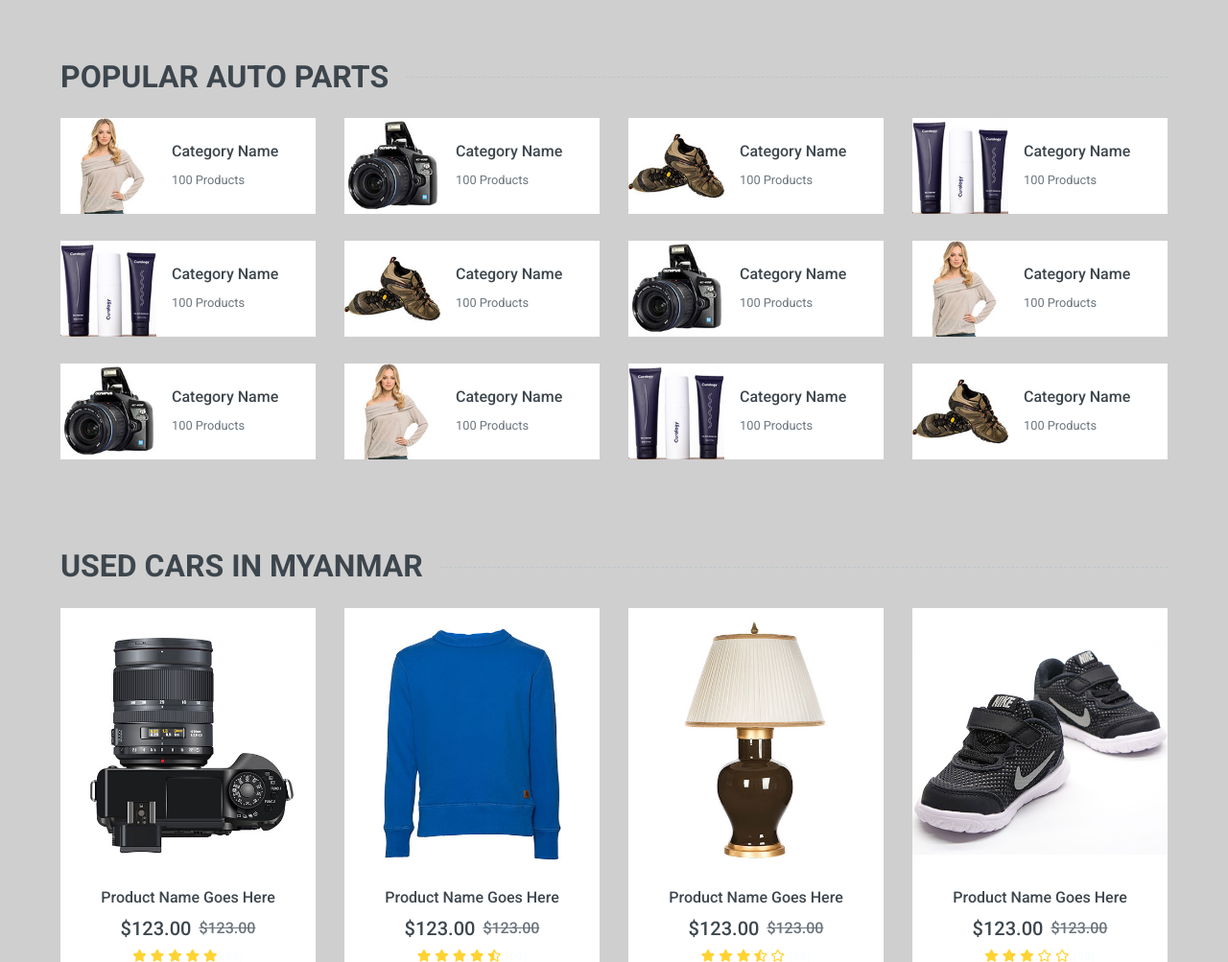
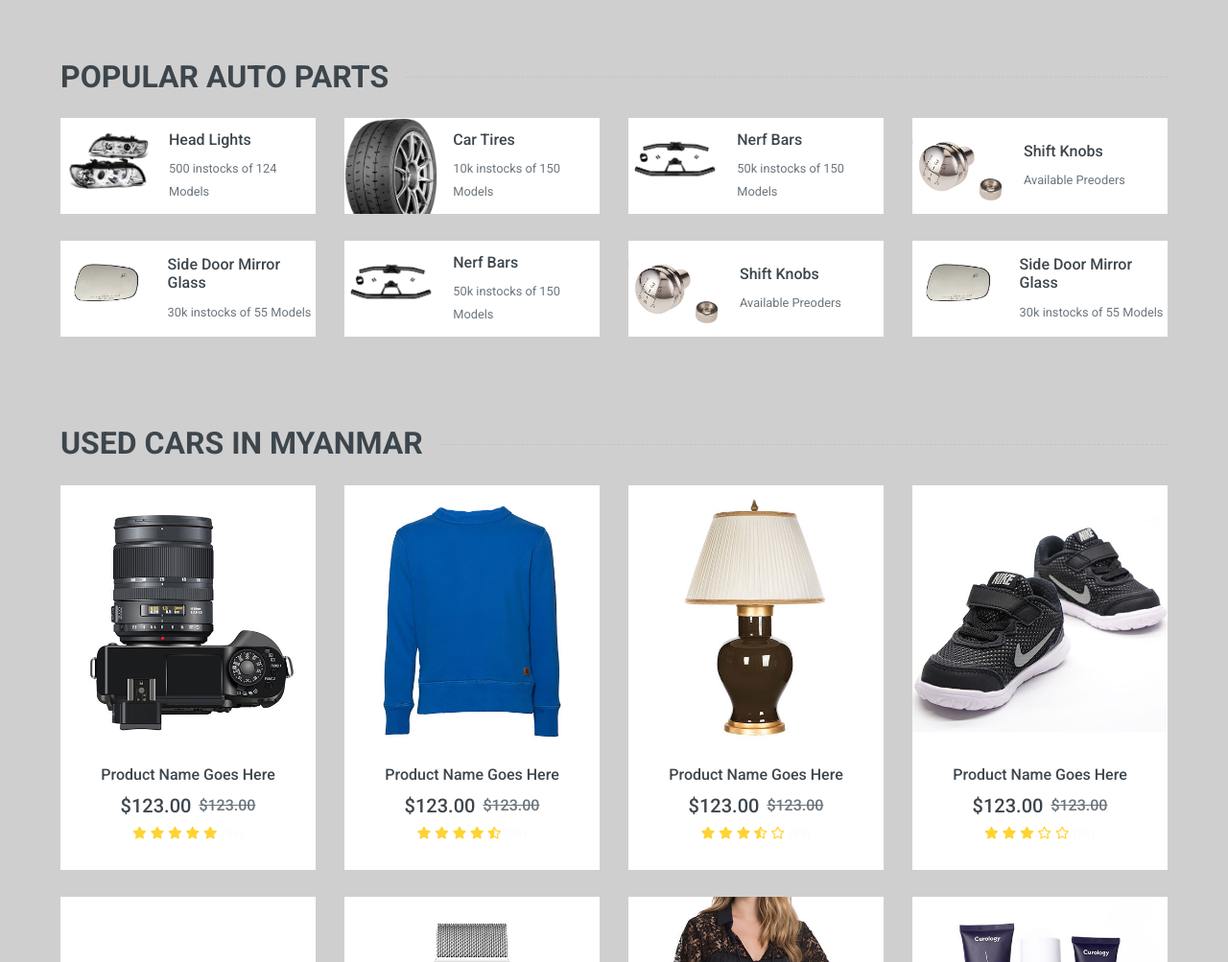
Before and after one commit to PlancyAsiaInc/autopartsweb, a plain HTML site: page index.html in a window 1280 px wide. Shown: the part 869-1872 px from the top of the page at 96% size. Drawn offline with nearby package versions, Linux system fonts and the light colour scheme.

Commit message:
New Edition

```diff
--- a/index.html
+++ b/index.html
@@ -41,21 +41,21 @@
             <div class="col-lg-6 text-center text-lg-right">
                 <div class="d-inline-flex align-items-center">
                     <div class="btn-group">
-                        <button type="button" class="btn btn-sm btn-light dropdown-toggle" data-toggle="dropdown">My Account</button>
+                        <button type="button" class="btn btn-sm btn-part dropdown-toggle" data-toggle="dropdown">My Account</button>
                         <div class="dropdown-menu dropdown-menu-right">
                             <button class="dropdown-item" type="button">Sign in</button>
                             <button class="dropdown-item" type="button">Sign up</button>
                         </div>
                     </div>
                     <div class="btn-group mx-2">
-                        <button type="button" class="btn btn-sm btn-light dropdown-toggle" data-toggle="dropdown">USD</button>
+                        <button type="button" class="btn btn-sm btn-part dropdown-toggle" data-toggle="dropdown">USD</button>
                         <div class="dropdown-menu dropdown-menu-right">
                             <button class="dropdown-item" type="button">USD</button>
                             <button class="dropdown-item" type="button">MMK</button>
                         </div>
                     </div>
                     <div class="btn-group">
-                        <button type="button" class="btn btn-sm btn-light dropdown-toggle" data-toggle="dropdown">EN</button>
+                        <button type="button" class="btn btn-sm btn-part dropdown-toggle" data-toggle="dropdown">EN</button>
                         <div class="dropdown-menu dropdown-menu-right">
                             <button class="dropdown-item" type="button">MM</button>
                         </div>
@@ -73,7 +73,7 @@
                 </div>
             </div>
         </div>
-        <div class="row align-items-center bg-light py-3 px-xl-5 d-none d-lg-flex">
+        <div class="row align-items-center bg-secondary py-3 px-xl-5 d-none d-lg-flex">
             <div class="col-lg-4">
                 <a href="" class="text-decoration-none">
                     <span class="h1 text-uppercase text-primary bg-dark px-2">Auto</span>
@@ -83,9 +83,9 @@
             <div class="col-lg-4 col-6 text-left">
                 <form action="">
                     <div class="input-group">
-                        <input type="text" class="form-control curved-box" placeholder="Search for products">
+                        <input type="text" class="form-control curved-box" placeholder="Search for keywords">
                         <div class="input-group-append">
-                            <span class="input-group-text bg-transparent text-primary">
+                            <span class="input-group-text bg-transparent text-primary text-dark">
                                 <i class="fa fa-search"></i>
                             </span>
                         </div>
@@ -93,8 +93,8 @@
                 </form>
             </div>
             <div class="col-lg-4 col-6 text-right">
-                <p class="m-0">Customer Service</p>
-                <h5 class="m-0">+012 345 6789</h5>
+                <p class="m-0 text-dark">Customer Service</p>
+                <h5 class="m-0 text-dark">+012 345 6789</h5>
             </div>
         </div>
     </div>
@@ -283,7 +283,7 @@
     <!-- Featured End -->
 
 
-    <!-- Categories Start -->
+    <!-- Pupular Parts Start -->
     <div class="container-fluid pt-5">
         <h2 class="section-title position-relative text-uppercase mx-xl-5 mb-4"><span class="bg-secondary pr-3">Popular Auto Parts</span></h2>
         <div class="row px-xl-5 pb-3">
@@ -291,11 +291,11 @@
                 <a class="text-decoration-none" href="">
                     <div class="cat-item d-flex align-items-center mb-4">
                         <div class="overflow-hidden" style="width: 100px; height: 100px;">
-                            <img class="img-fluid" src="img/cat-1.jpg" alt="">
+                            <img class="img-fluid" src="img/headlight.jpeg" alt="headlight">
                         </div>
                         <div class="flex-fill pl-3">
-                            <h6>Category Name</h6>
-                            <small class="text-body">100 Products</small>
+                            <h6>Head Lights</h6>
+                            <small class="text-body">500 instocks of 124 Models</small>
                         </div>
                     </div>
                 </a>
@@ -304,11 +304,11 @@
                 <a class="text-decoration-none" href="">
                     <div class="cat-item img-zoom d-flex align-items-center mb-4">
                         <div class="overflow-hidden" style="width: 100px; height: 100px;">
-                            <img class="img-fluid" src="img/cat-2.jpg" alt="">
+                            <img class="img-fluid" src="img/tires.png" alt="">
                         </div>
                         <div class="flex-fill pl-3">
-                            <h6>Category Name</h6>
-                            <small class="text-body">100 Products</small>
+                            <h6>Car Tires</h6>
+                            <small class="text-body">10k instocks of 150 Models</small>
                         </div>
                     </div>
                 </a>
@@ -317,11 +317,11 @@
                 <a class="text-decoration-none" href="">
                     <div class="cat-item img-zoom d-flex align-items-center mb-4">
                         <div class="overflow-hidden" style="width: 100px; height: 100px;">
-                            <img class="img-fluid" src="img/cat-3.jpg" alt="">
+                            <img class="img-fluid" src="img/nerfbars.jpeg" alt="">
                         </div>
                         <div class="flex-fill pl-3">
-                            <h6>Category Name</h6>
-                            <small class="text-body">100 Products</small>
+                            <h6>Nerf Bars</h6>
+                            <small class="text-body">50k instocks of 150 Models</small>
                         </div>
                     </div>
                 </a>
@@ -330,11 +330,11 @@
                 <a class="text-decoration-none" href="">
                     <div class="cat-item img-zoom d-flex align-items-center mb-4">
                         <div class="overflow-hidden" style="width: 100px; height: 100px;">
-                            <img class="img-fluid" src="img/cat-4.jpg" alt="">
+                            <img class="img-fluid" src="img/shifterknob.jpg" alt="">
                         </div>
                         <div class="flex-fill pl-3">
-                            <h6>Category Name</h6>
-                            <small class="text-body">100 Products</small>
+                            <h6>Shift Knobs</h6>
+                            <small class="text-body">Available Preoders</small>
                         </div>
                     </div>
                 </a>
@@ -343,11 +343,11 @@
                 <a class="text-decoration-none" href="">
                     <div class="cat-item img-zoom d-flex align-items-center mb-4">
                         <div class="overflow-hidden" style="width: 100px; height: 100px;">
-                            <img class="img-fluid" src="img/cat-4.jpg" alt="">
+                            <img class="img-fluid" src="img/sidedoormirror-glass.jpg" alt="">
                         </div>
                         <div class="flex-fill pl-3">
-                            <h6>Category Name</h6>
-                            <small class="text-body">100 Products</small>
+                            <h6>Side Door Mirror Glass</h6>
+                            <small class="text-body">30k instocks of 55 Models</small>
                         </div>
                     </div>
                 </a>
@@ -356,11 +356,11 @@
                 <a class="text-decoration-none" href="">
                     <div class="cat-item img-zoom d-flex align-items-center mb-4">
                         <div class="overflow-hidden" style="width: 100px; height: 100px;">
-                            <img class="img-fluid" src="img/cat-3.jpg" alt="">
+                            <img class="img-fluid" src="img/nerfbars.jpeg" alt="">
                         </div>
                         <div class="flex-fill pl-3">
-                            <h6>Category Name</h6>
-                            <small class="text-body">100 Products</small>
+                            <h6>Nerf Bars</h6>
+                            <small class="text-body">50k instocks of 150 Models</small>
                         </div>
                     </div>
                 </a>
@@ -369,11 +369,11 @@
                 <a class="text-decoration-none" href="">
                     <div class="cat-item img-zoom d-flex align-items-center mb-4">
                         <div class="overflow-hidden" style="width: 100px; height: 100px;">
-                            <img class="img-fluid" src="img/cat-2.jpg" alt="">
+                            <img class="img-fluid" src="img/shifterknob.jpg" alt="">
                         </div>
                         <div class="flex-fill pl-3">
-                            <h6>Category Name</h6>
-                            <small class="text-body">100 Products</small>
+                            <h6>Shift Knobs</h6>
+                            <small class="text-body">Available Preoders</small>
                         </div>
                     </div>
                 </a>
@@ -382,70 +382,18 @@
                 <a class="text-decoration-none" href="">
                     <div class="cat-item img-zoom d-flex align-items-center mb-4">
                         <div class="overflow-hidden" style="width: 100px; height: 100px;">
-                            <img class="img-fluid" src="img/cat-1.jpg" alt="">
+                            <img class="img-fluid" src="img/sidedoormirror-glass.jpg" alt="">
                         </div>
                         <div class="flex-fill pl-3">
-                            <h6>Category Name</h6>
-                            <small class="text-body">100 Products</small>
-                        </div>
-                    </div>
-                </a>
-            </div>
-            <div class="col-lg-3 col-md-4 col-sm-6 pb-1">
-                <a class="text-decoration-none" href="">
-                    <div class="cat-item img-zoom d-flex align-items-center mb-4">
-                        <div class="overflow-hidden" style="width: 100px; height: 100px;">
-                            <img class="img-fluid" src="img/cat-2.jpg" alt="">
-                        </div>
-                        <div class="flex-fill pl-3">
-                            <h6>Category Name</h6>
-                            <small class="text-body">100 Products</small>
-                        </div>
-                    </div>
-                </a>
-            </div>
-            <div class="col-lg-3 col-md-4 col-sm-6 pb-1">
-                <a class="text-decoration-none" href="">
-                    <div class="cat-item img-zoom d-flex align-items-center mb-4">
-                        <div class="overflow-hidden" style="width: 100px; height: 100px;">
-                            <img class="img-fluid" src="img/cat-1.jpg" alt="">
-                        </div>
-                        <div class="flex-fill pl-3">
-                            <h6>Category Name</h6>
-                            <small class="text-body">100 Products</small>
-                        </div>
-                    </div>
-                </a>
-            </div>
-            <div class="col-lg-3 col-md-4 col-sm-6 pb-1">
-                <a class="text-decoration-none" href="">
-                    <div class="cat-item img-zoom d-flex align-items-center mb-4">
-                        <div class="overflow-hidden" style="width: 100px; height: 100px;">
-                            <img class="img-fluid" src="img/cat-4.jpg" alt="">
-                        </div>
-                        <div class="flex-fill pl-3">
-                            <h6>Category Name</h6>
-                            <small class="text-body">100 Products</small>
-                        </div>
-                    </div>
-                </a>
-            </div>
-            <div class="col-lg-3 col-md-4 col-sm-6 pb-1">
-                <a class="text-decoration-none" href="">
-                    <div class="cat-item img-zoom d-flex align-items-center mb-4">
-                        <div class="overflow-hidden" style="width: 100px; height: 100px;">
-                            <img class="img-fluid" src="img/cat-3.jpg" alt="">
-                        </div>
-                        <div class="flex-fill pl-3">
-                            <h6>Category Name</h6>
-                            <small class="text-body">100 Products</small>
+                            <h6>Side Door Mirror Glass</h6>
+                            <small class="text-body">30k instocks of 55 Models</small>
                         </div>
                     </div>
                 </a>
             </div>
         </div>
     </div>
-    <!-- Categories End -->
+    <!-- Popular Auto Parts End -->
 
 
     <!-- Products Start -->
```
Also changed, not shown: css/style.css, img/headlight.jpeg (added), img/nerfbars.jpeg (added), img/shifterknob.jpg (added), img/sidedoormirror-glass.jpg (added), img/tires.png (added).
